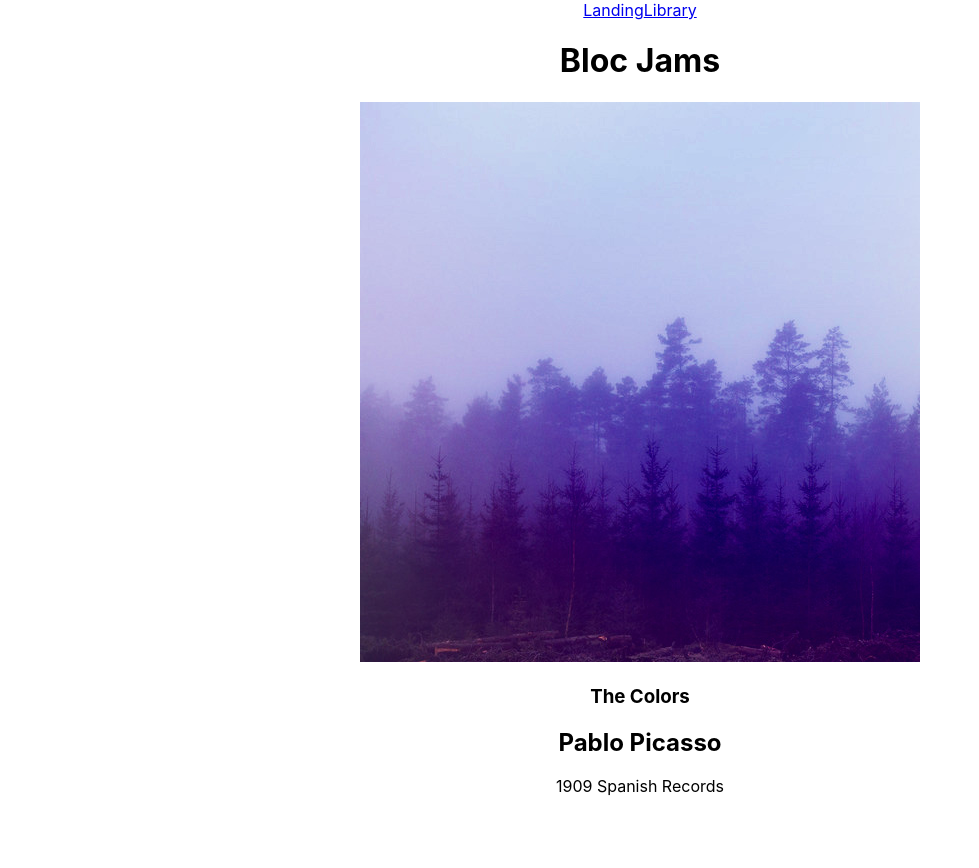
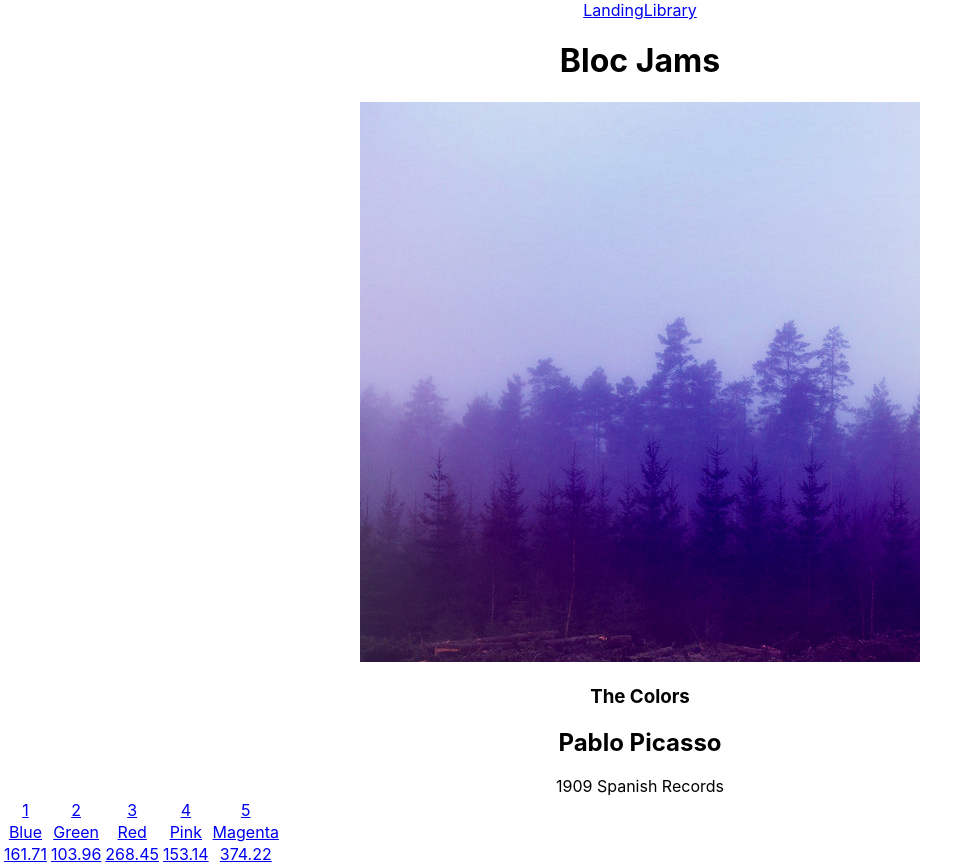
Before and after one commit to MarcusCole518/Songbird, a React (Create React App) app: page /album/the-colors in a window 1280 px wide. Shown: the whole page, without its empty margins (0-979 px from the left). Before the commit the page ends 800 px from the top, so only its background shows below. Built offline with nearby package versions, Linux system fonts and the light colour scheme.

Commit message:
assignment-album: completed

```diff
--- a/src/components/Album.js
+++ b/src/components/Album.js
@@ -1,5 +1,6 @@
 import React, { Component } from 'react';
 import albumData from './../data/albums';
+import { Link } from 'react-router-dom';
 
 class Album extends Component {
 
@@ -34,6 +35,17 @@ class Album extends Component {
                         <col id="song-duration-column" />
                     </colgroup>
                     <tbody>
+
+                        {
+                            this.state.album.songs.map( (songs, index) =>
+                                <Link to={`/album/${songs.audioSrc}`} key={index}>
+                                    <tr key="tres">{index + 1}</tr>
+                                    <tr key="uno">{songs.title}</tr>
+                                    <tr key="dos">{songs.duration}</tr>
+                                </Link>
+
+                         )
+                        }
                     </tbody>
                 </table>
             </section>
```
